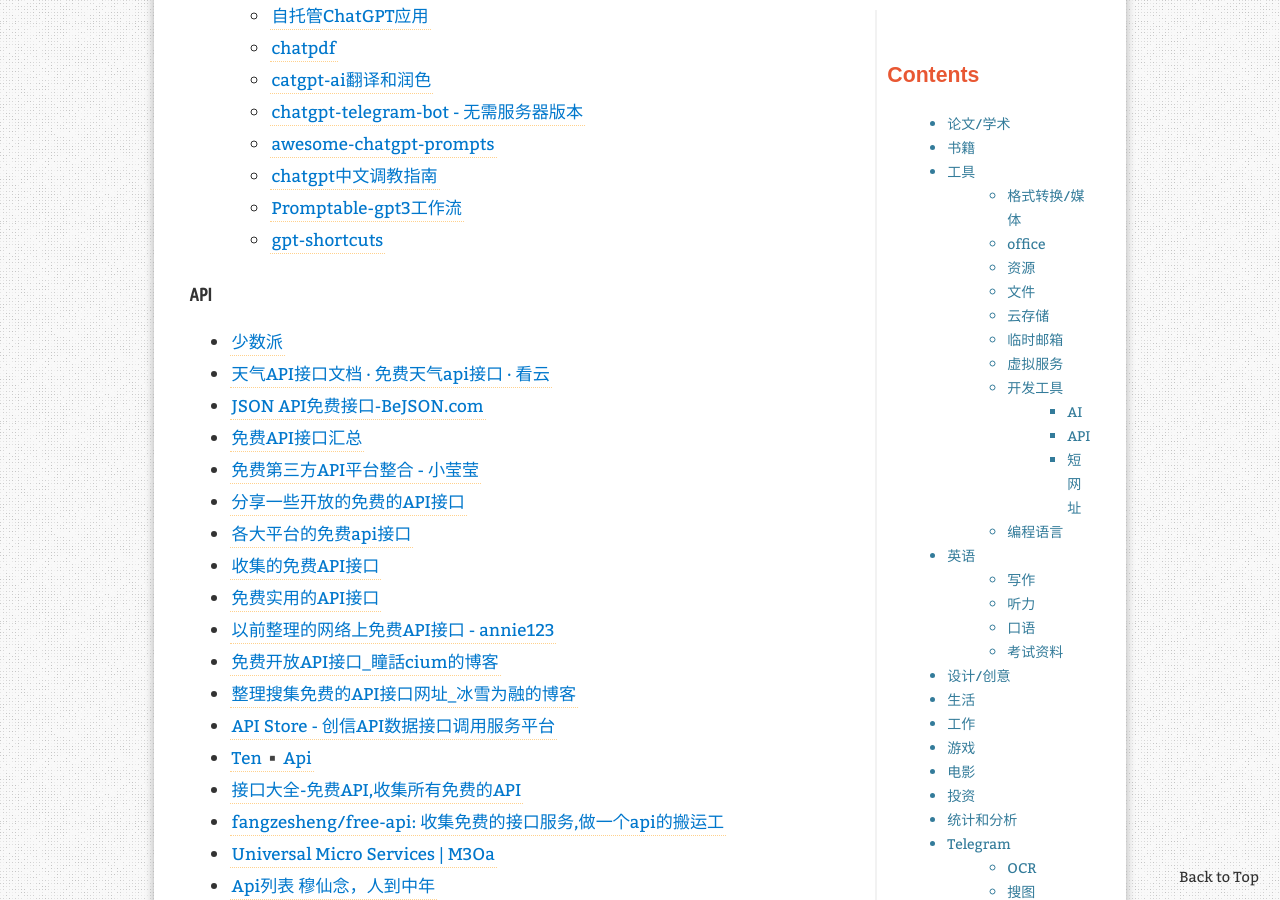
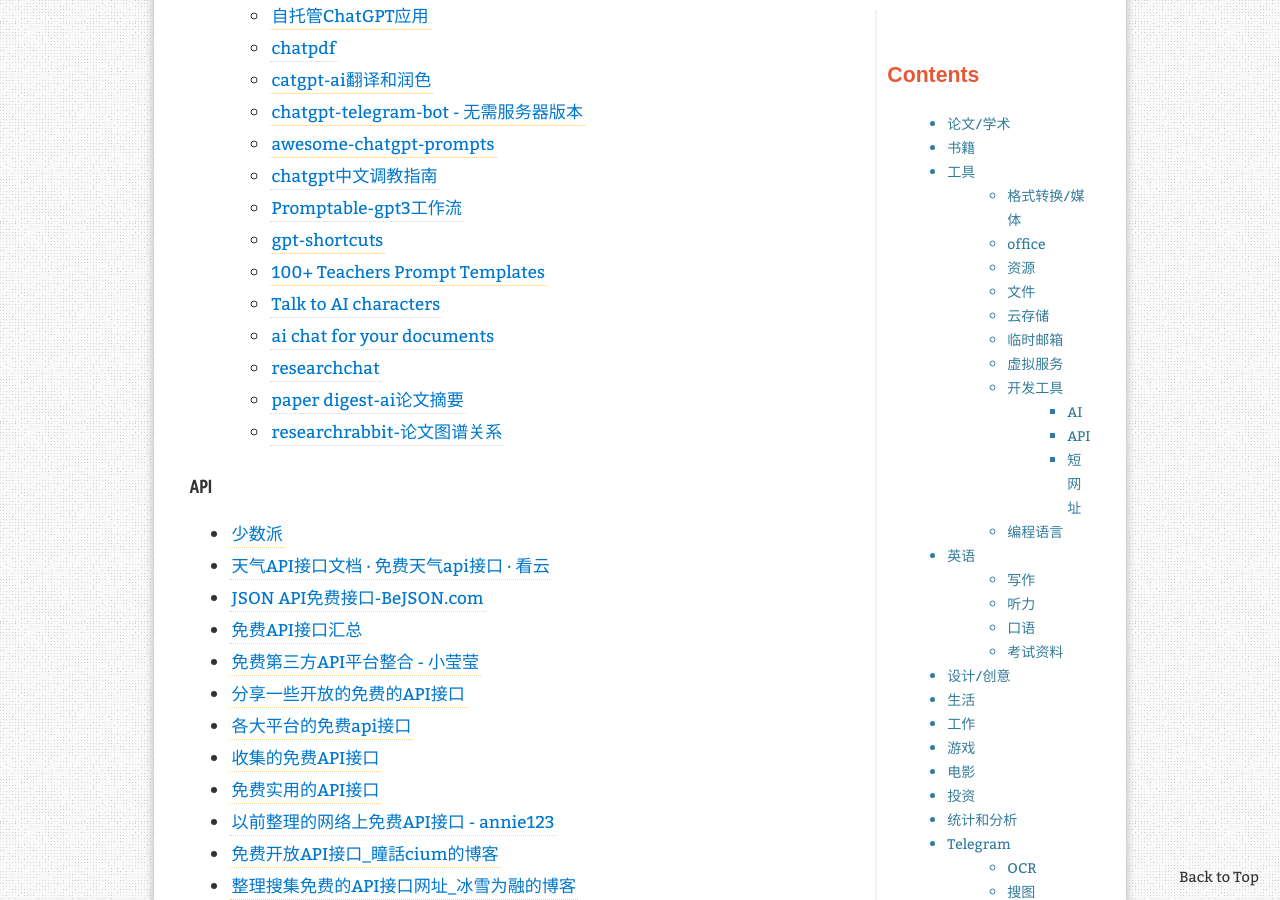
Before and after one commit to ElmTran/ElmTran.github.io, a Jekyll site: the page built from _posts/2022-09-03-awesome-tools.md, in a window 1280 px wide and 900 px high, scrolled down 10377 px. Built offline with Jekyll 4.4.1, drawn with Linux system fonts in a browser that asks for light colours; comment, search, counter and statistics services are not loaded; some of the changed text lies outside the part shown.

Commit message:
update awesome tools post

```diff
--- a/_posts/2022-09-03-awesome-tools.md
+++ b/_posts/2022-09-03-awesome-tools.md
@@ -601,6 +601,18 @@ redirect_from:
 
   - [gpt-shortcuts](https://github.com/rockbenben/ChatGPT-Shortcut)
 
+  - [100+ Teachers Prompt Templates](https://ignacio-velasquez.notion.site/ignacio-velasquez/100-Teachers-Prompt-Templates-697882b7b57e4396af16b8e93554b510)
+
+  - [Talk to AI characters](https://inworld.ai/arcade)
+
+  - [ai chat for your documents](https://www.askcorpora.com/)
+
+  - [researchchat](https://github.com/mukulpatnaik/researchgpt)
+
+  - [paper digest-ai论文摘要](https://www.paper-digest.com/)
+
+  - [researchrabbit-论文图谱关系](https://www.researchrabbit.ai/)
+
 #### API
 
 - [少数派](https://sspai.com/post/67568)
@@ -764,6 +778,10 @@ redirect_from:
   - [Write&Improve](https://writeandimprove.com/)
 
   - [rephrasely](https://rephrasely.com/)
+
+  - [Literature Review-根据关键词自动生成文献综述](https://www.paperdigest.org/review/)
+
+  - [The AI Research Assistant](https://elicit.org/)
 
 - 释义溯源相关\|俚语辞典\|Linggle\|相关的平行文本搜索\|单词用法
 
```
Also changed, not shown: other parts of _posts/2022-09-03-awesome-tools.md (+2 -0 lines).
